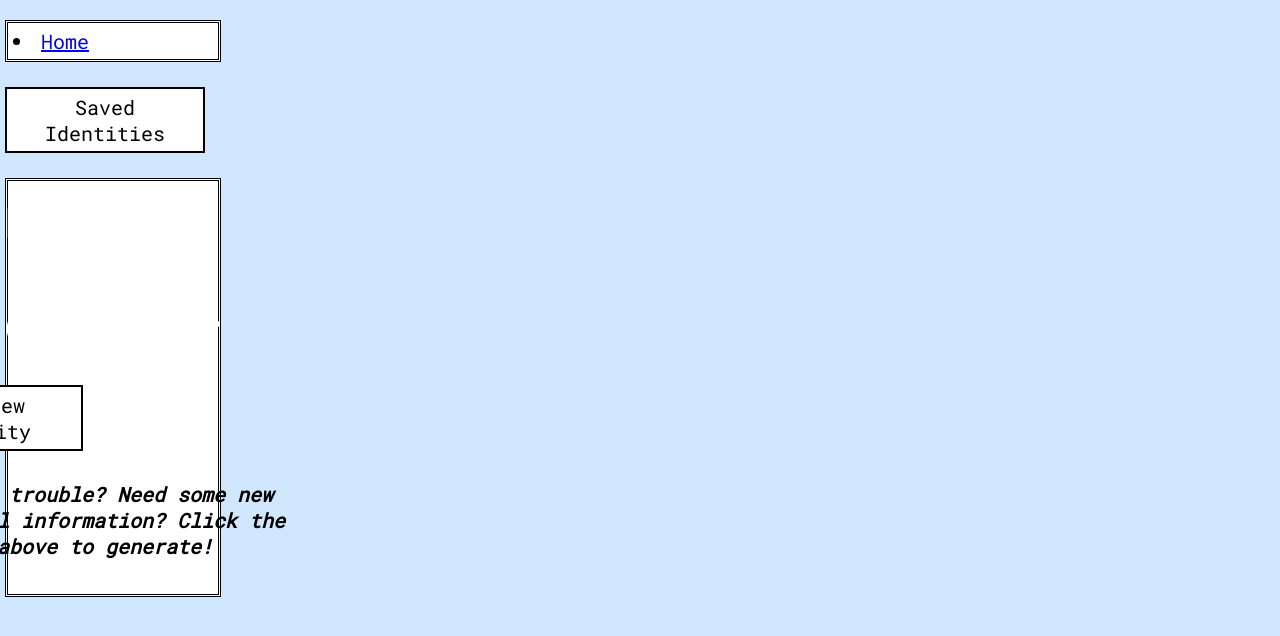
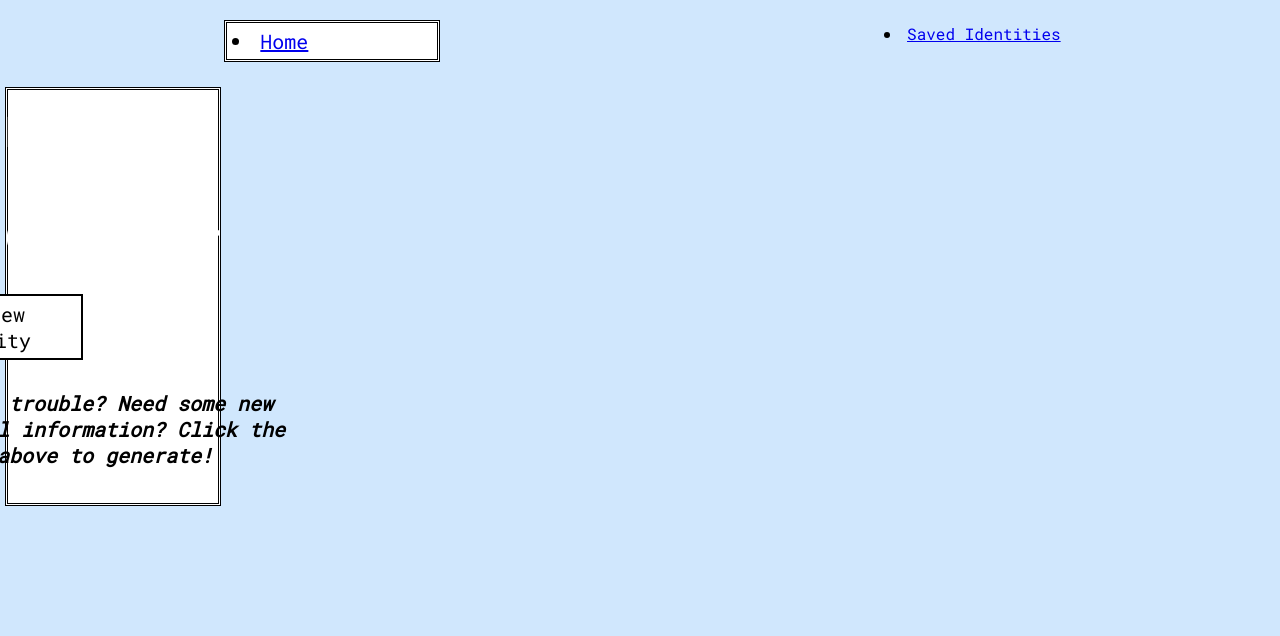
Before and after one commit to hvohr/ideabox-babyName, a React (Create React App) app: page / in a window 1280 px wide. Shown: the top 636 px of the page. Built offline with nearby package versions, Linux system fonts and the light colour scheme.

Commit message:
feat: add more router aspects, styling still wrong

```diff
--- a/src/components/NavBar/NavBar.css
+++ b/src/components/NavBar/NavBar.css
@@ -4,26 +4,17 @@ header {
   background-repeat: no-repeat;
 }
 
-.nav-section {
-  height: auto;
+.navBar {
   display: flex;
+  align-content: center;
   align-items: center;
-  justify-content: space-between;
+  justify-content: space-around;
 }
 
-img {
-  margin-top: 20px;
-  height: 60px;
-  width: 60px;
-  background-color:white;
-  padding: 10px;
-}
-
-h1 {
+.title {
   font-size: 40px;
   color: white;
   margin: 0px;
-
   padding: 10px;
 }
 
--- a/src/components/NavBar/NavBar.js
+++ b/src/components/NavBar/NavBar.js
@@ -10,7 +10,9 @@ function NavBar() {
         </li>
       </div>
       <div className='nav-section'>
-        <button className="saved-container-button">Saved Identities</button>
+        <li className='saved-section-button'>
+          <NavLink to='/savedSection' className='saved-class'>Saved Identities</NavLink>
+        </li>
       </div>
     </nav>
   )
--- a/src/components/pages/Home.js
+++ b/src/components/pages/Home.js
@@ -7,7 +7,7 @@ function Home(props) {
     <div className='home-container'>
       <NavBar />
       <main className='home-button'>
-        <h1>New Identity Generator</h1>
+        <h1 className='title'>New Identity Generator</h1>
         <section className="main-container">
           <button className="generate-button" onClick={props.getIdentity}>Get New Identity</button>
           {!props.userData.length && <h2 className="empty-line">In some trouble? Need some new personal information? Click the button above to generate!</h2>}
```
Also changed, not shown: src/components/pages/SavedSection.js (+10 -0 lines).
